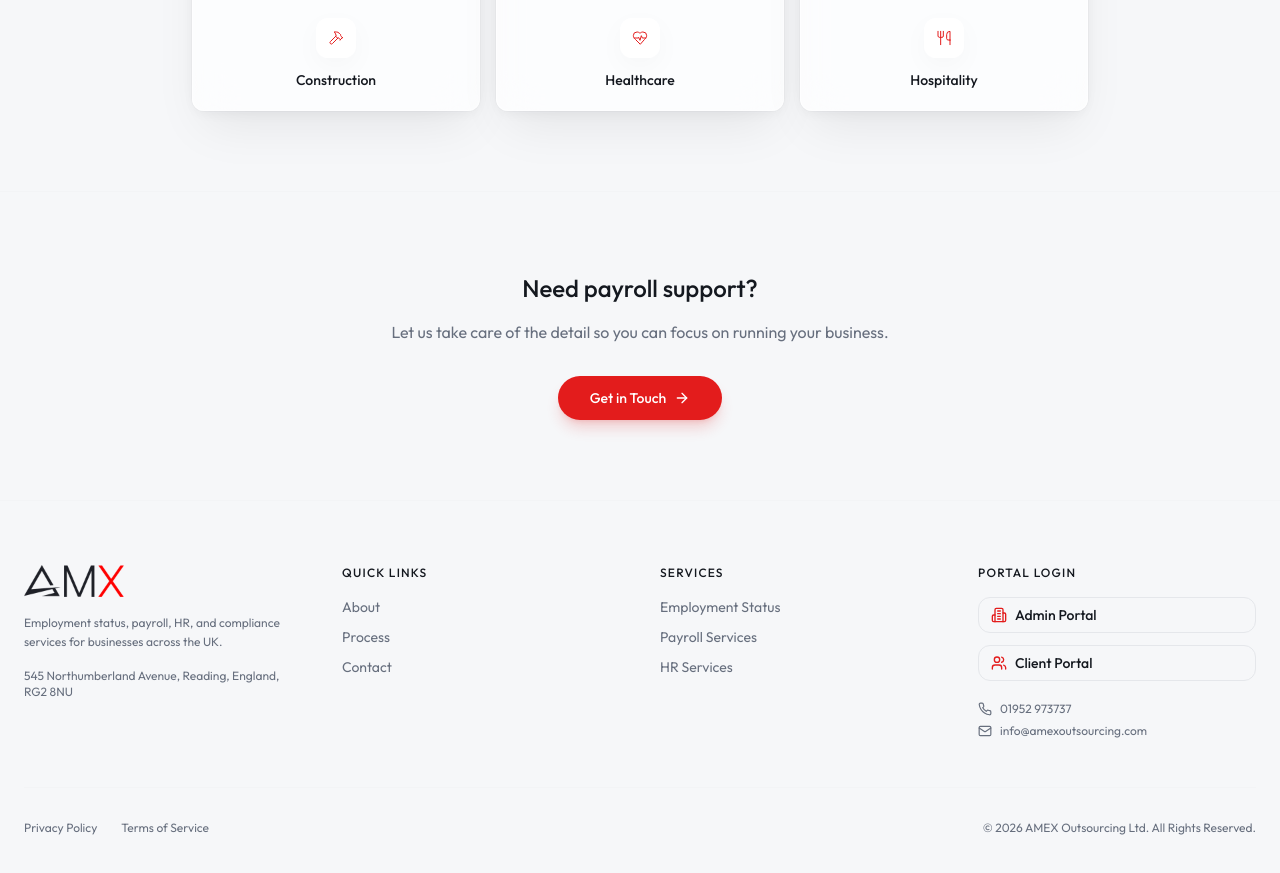
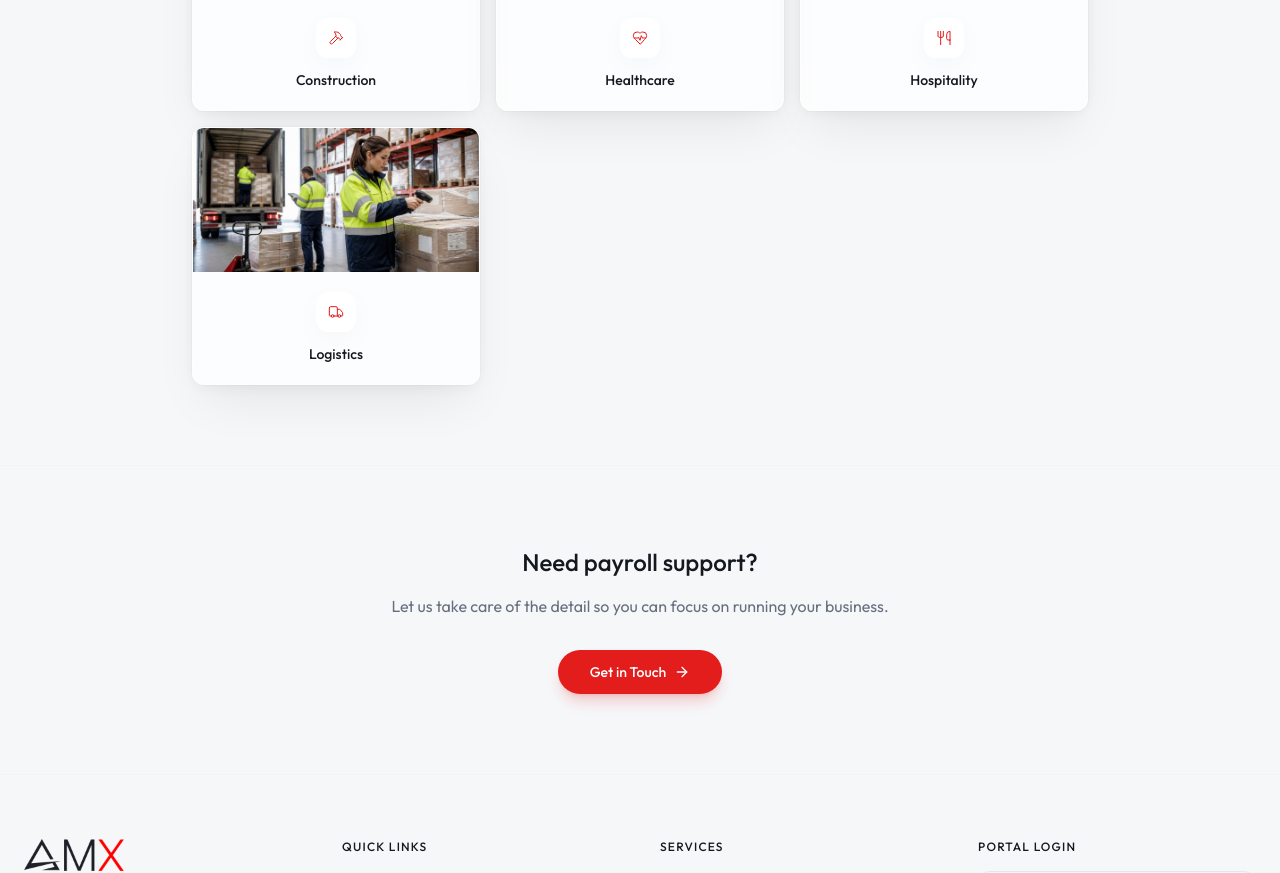
Before and after one commit to harshhhsigroha/amex-website, a React (Vite) app: page /services/payroll-services in a window 1280 px wide. Shown: the part 2485-3358 px from the top of the page. Built offline with nearby package versions, Linux system fonts and the light colour scheme; the HTML template or start-up script is replaced by a standard one.

Commit message:
Changes
Co-authored-by: harshhhsigroha <267788098+harshhhsigroha@users.noreply.github.com>

```diff
--- a/src/components/IndustriesSection.tsx
+++ b/src/components/IndustriesSection.tsx
@@ -1,13 +1,15 @@
 import { motion } from 'framer-motion';
-import { Utensils, Hammer, HeartPulse } from 'lucide-react';
+import { Utensils, Hammer, HeartPulse, Truck } from 'lucide-react';
 import constructionImg from '@/assets/industry-construction.jpg';
 import healthcareImg from '@/assets/industry-healthcare.jpg';
 import hospitalityImg from '@/assets/industry-hospitality.jpg';
+import logisticsImg from '@/assets/industry-logistics.jpg';
 
 const industries = [
   { icon: Hammer, title: 'Construction', img: constructionImg, href: '/industries/construction' },
   { icon: HeartPulse, title: 'Healthcare', img: healthcareImg, href: '/industries/healthcare' },
   { icon: Utensils, title: 'Hospitality', img: hospitalityImg, href: '/industries/hospitality' },
+  { icon: Truck, title: 'Logistics', img: logisticsImg, href: '/industries/logistics' },
 ];
 
 export default function IndustriesSection() {
--- a/src/pages/Landing.tsx
+++ b/src/pages/Landing.tsx
@@ -6,7 +6,7 @@ import {
   FileText, Headphones, MapPin, Phone, Mail,
   ChevronRight, ChevronDown, Building2, Scale, Briefcase,
   Star, Sparkles, Utensils,
-  Hammer, HeartPulse,
+  Hammer, HeartPulse, Truck,
 } from 'lucide-react';
 import { useRef, useState, useEffect } from 'react';
 
@@ -98,6 +98,7 @@ export default function Landing() {
     { icon: Hammer, label: 'Construction', href: '/industries/construction' },
     { icon: HeartPulse, label: 'Healthcare', href: '/industries/healthcare' },
     { icon: Utensils, label: 'Hospitality', href: '/industries/hospitality' },
+    { icon: Truck, label: 'Logistics', href: '/industries/logistics' },
   ];
 
   const services = [
@@ -116,6 +117,7 @@ export default function Landing() {
     { icon: Hammer, title: 'Construction', href: '/industries/construction' },
     { icon: HeartPulse, title: 'Healthcare', href: '/industries/healthcare' },
     { icon: Utensils, title: 'Hospitality', href: '/industries/hospitality' },
+    { icon: Truck, title: 'Logistics', href: '/industries/logistics' },
   ];
 
   return (
```
